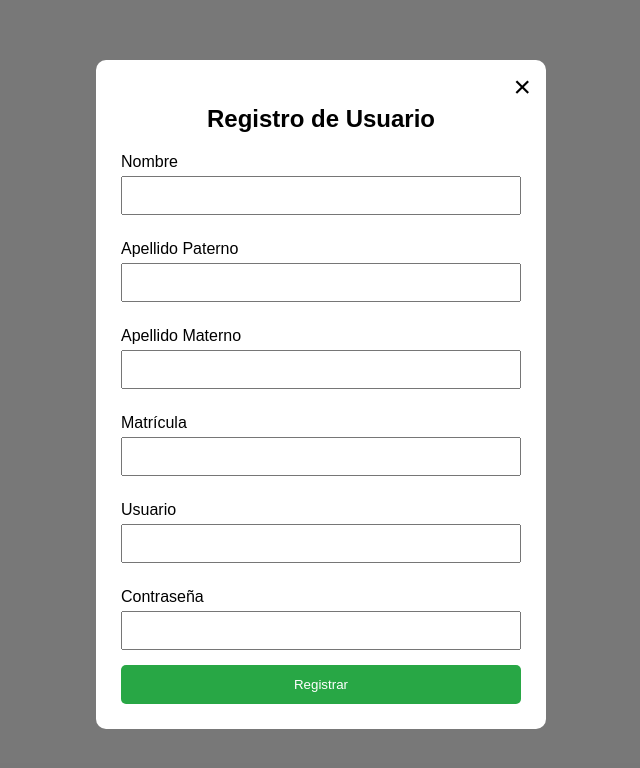
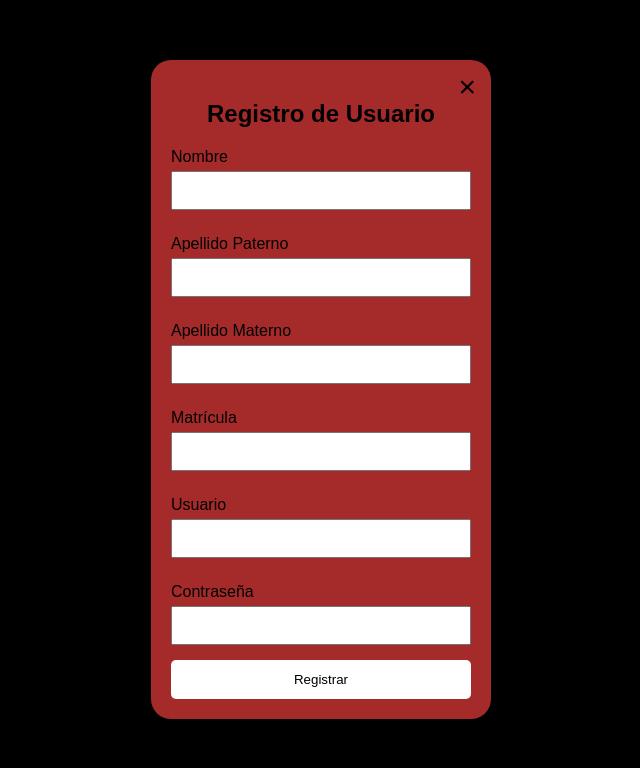
Before and after one commit to YAMS947/Actividades-Extracurriculares-UPGOP, a website: page public/P_Ejemplo/ejemplo.html in a window 1280 px wide. Both pictures are taken after a click on the button "Registro". Shown: the whole page, without its empty margins (319-959 px from the left). Drawn offline with Linux system fonts and the light colour scheme.

Commit message:
Trabajo realizado

```diff
--- a/public/P_Ejemplo/ejemplo.css
+++ b/public/P_Ejemplo/ejemplo.css
@@ -1,27 +1,27 @@
 body{
 
     font-family: Arial, Helvetica, sans-serif;
-    background:#f0f0f0;
-    text-align:center;
+    background:  #0056b3;
+    text-align: center;
     margin-top:100px;
 
 }
 
 .btnRegistro{
 
-    padding:15px 40px;
+    padding:20px 50px;
     font-size:20px;
     cursor:pointer;
-    background:#007bff;
-    color:white;
-    border:none;
-    border-radius:8px;
+    background:white;
+    color: black;
+    border:black;
+    border-radius:10px;
 
 }
 
 .btnRegistro:hover{
 
-    background:#0056b3;
+    background:white;
 
 }
 
@@ -33,18 +33,18 @@ body{
     top:0;
     width:100%;
     height:100%;
-    background:rgba(0,0,0,.5);
+    background:black;
 
 }
 
 .contenido{
 
-    width:400px;
-    background:white;
+    width:300px;
+    background: brown;
     margin:60px auto;
-    padding:25px;
-    border-radius:10px;
-    position:relative;
+    padding:20px;
+    border-radius:20px;
+    position : relative
 
 }
 
@@ -72,7 +72,7 @@ input{
     padding:10px;
     margin-top:5px;
     margin-bottom:15px;
-    box-sizing:border-box;
+    box-sizing:border-box
 
 }
 
@@ -80,8 +80,8 @@ form button{
 
     width:100%;
     padding:12px;
-    background:#28a745;
-    color:white;
+    background: white;
+    color:black;
     border:none;
     cursor:pointer;
     border-radius:5px;
@@ -90,6 +90,6 @@ form button{
 
 form button:hover{
 
-    background:#218838;
+    background:blue;
 
 }
```
